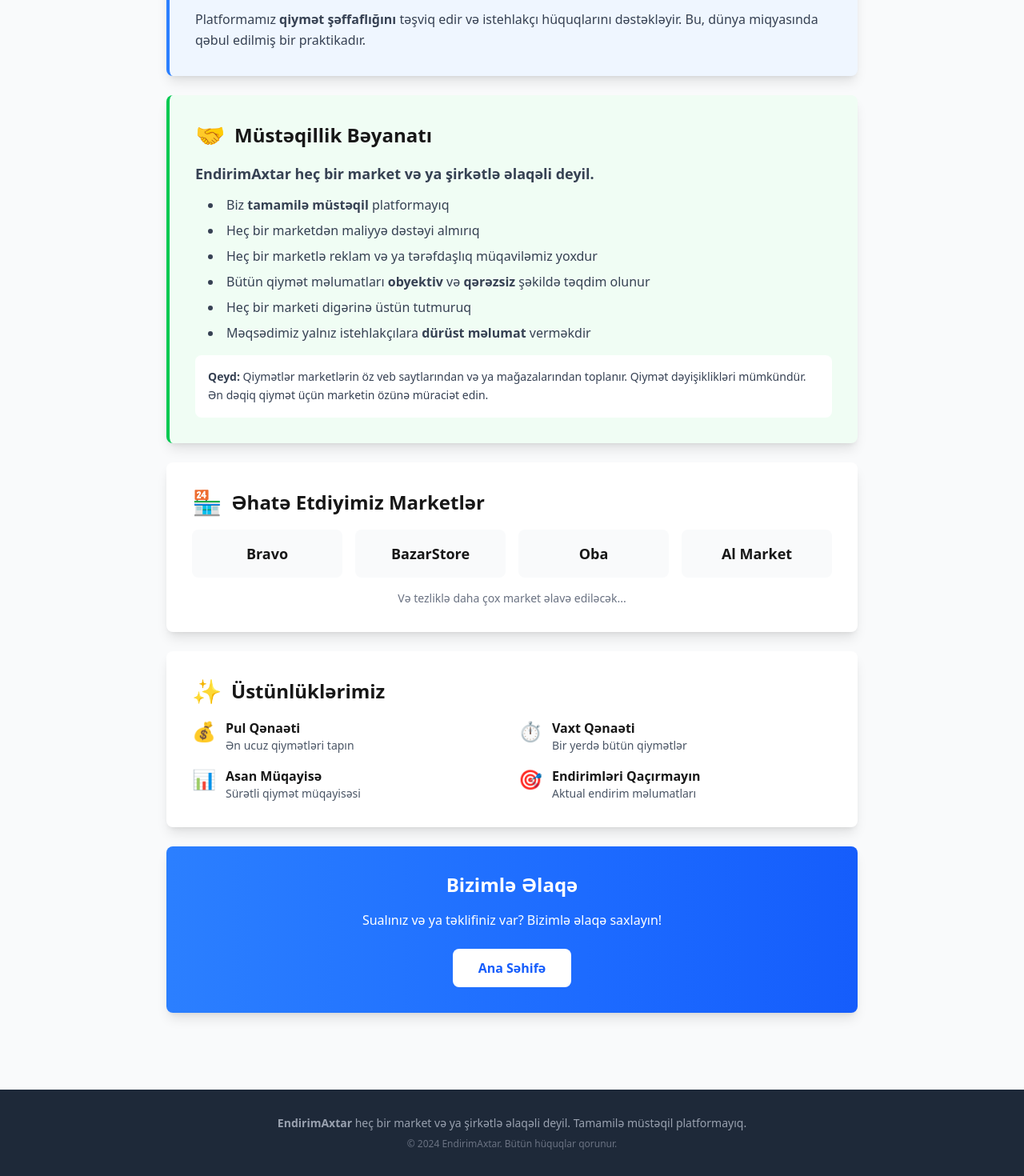
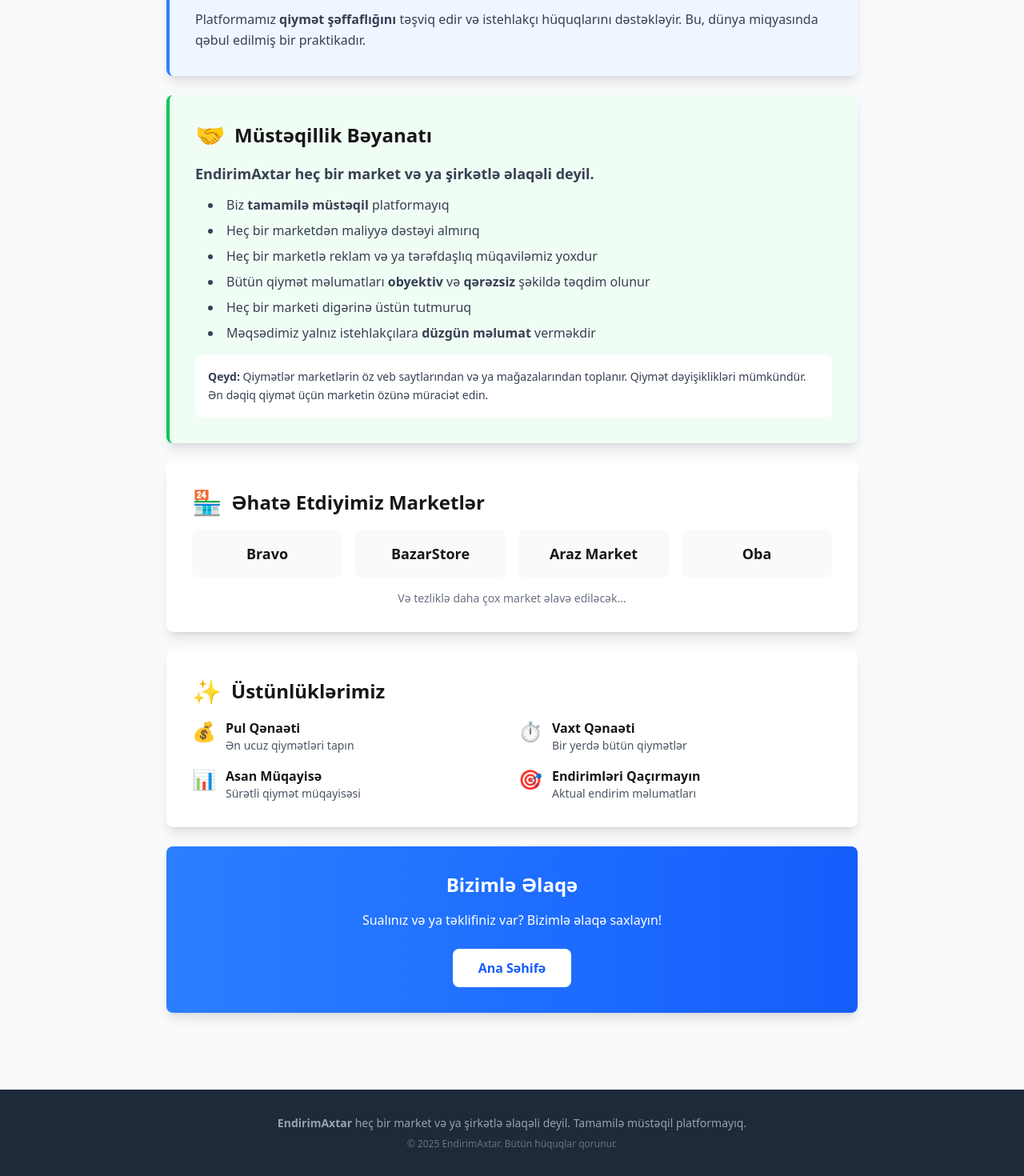
Before and after one commit to ilkinlev/endirimaxtar, a Next.js app: page /about in a window 1280 px wide. Shown: the part 1439-2909 px from the top of the page at 80% size. Built offline with nearby package versions, Linux system fonts and the light colour scheme.

Commit message:
Add Vercel Analytics
Added Vercel Analytics
Some changes

```diff
--- a/app/about/page.tsx
+++ b/app/about/page.tsx
@@ -177,7 +177,7 @@
               </li>
               <li>Heç bir marketi digərinə üstün tutmuruq</li>
               <li>
-                Məqsədimiz yalnız istehlakçılara <strong>dürüst məlumat</strong>{" "}
+                Məqsədimiz yalnız istehlakçılara <strong>düzgün məlumat</strong>{" "}
                 verməkdir
               </li>
             </ul>
@@ -205,10 +205,10 @@
               <p className="font-bold text-lg dark:text-white">BazarStore</p>
             </div>
             <div className="text-center p-4 bg-gray-50 dark:bg-gray-700 rounded-lg">
-              <p className="font-bold text-lg dark:text-white">Oba</p>
+              <p className="font-bold text-lg dark:text-white">Araz Market</p>
             </div>
             <div className="text-center p-4 bg-gray-50 dark:bg-gray-700 rounded-lg">
-              <p className="font-bold text-lg dark:text-white">Al Market</p>
+              <p className="font-bold text-lg dark:text-white">Oba</p>
             </div>
           </div>
           <p className="text-sm text-gray-500 dark:text-gray-400 mt-4 text-center">
@@ -287,7 +287,7 @@
             deyil. Tamamilə müstəqil platformayıq.
           </p>
           <p className="text-xs text-gray-500">
-            © 2024 EndirimAxtar. Bütün hüquqlar qorunur.
+            © 2025 EndirimAxtar. Bütün hüquqlar qorunur.
           </p>
         </div>
       </footer>
--- a/app/components/Footer.tsx
+++ b/app/components/Footer.tsx
@@ -114,10 +114,10 @@
                     Email
                   </p>
                   <a
-                    href="mailto:arcrutus007@gmail.com"
+                    href="mailto:endirimaxtar@gmail.com"
                     className="text-blue-600 dark:text-blue-400 hover:underline font-medium"
                   >
-                    arcrutus007@gmail.com
+                    endirimaxtar@gmail.com
                   </a>
                 </div>
               </div>
--- a/app/layout.tsx
+++ b/app/layout.tsx
@@ -1,11 +1,20 @@
 import type { Metadata } from "next";
+import { Analytics } from "@vercel/analytics/react";
 import "./globals.css";
 
+// In layout.tsx
 export const metadata: Metadata = {
-  title: "EndirimAxtar - Qiymət Müqayisəsi",
-  description: "Bakı marketlərində məhsul qiymətlərini müqayisə edin",
+  title: "EndirimAxtar - Bakı Marketlərində Qiymət Müqayisəsi",
+  description:
+    "Bakıda Bravo, BazarStore, Oba və Araz Market qiymətlərini müqayisə edin. Ən ucuz qiymətləri tapın və pul qənaət edin!",
+  keywords:
+    "endirim, qiymət müqayisəsi, bakı marketlər, bravo, bazarstore, oba, araz market",
+  openGraph: {
+    title: "EndirimAxtar - Qiymət Müqayisəsi",
+    description: "Bakı marketlərində məhsul qiymətlərini müqayisə edin",
+    type: "website",
+  },
 };
-
 export default function RootLayout({
   children,
 }: Readonly<{
@@ -13,7 +22,10 @@
 }>) {
   return (
     <html lang="az" suppressHydrationWarning>
-      <body className="antialiased">{children}</body>
+      <body className="antialiased">
+        {children}
+        <Analytics />
+      </body>
     </html>
   );
 }
--- a/package.json
+++ b/package.json
@@ -9,6 +9,7 @@
     "lint": "next lint"
   },
   "dependencies": {
+    "@vercel/analytics": "^1.6.1",
     "axios": "^1.10.0",
     "next": "^16.1.0",
     "react": "19.1.0",
```
Also changed, not shown: 1 other file (tests, documents, lock files or other folders).
